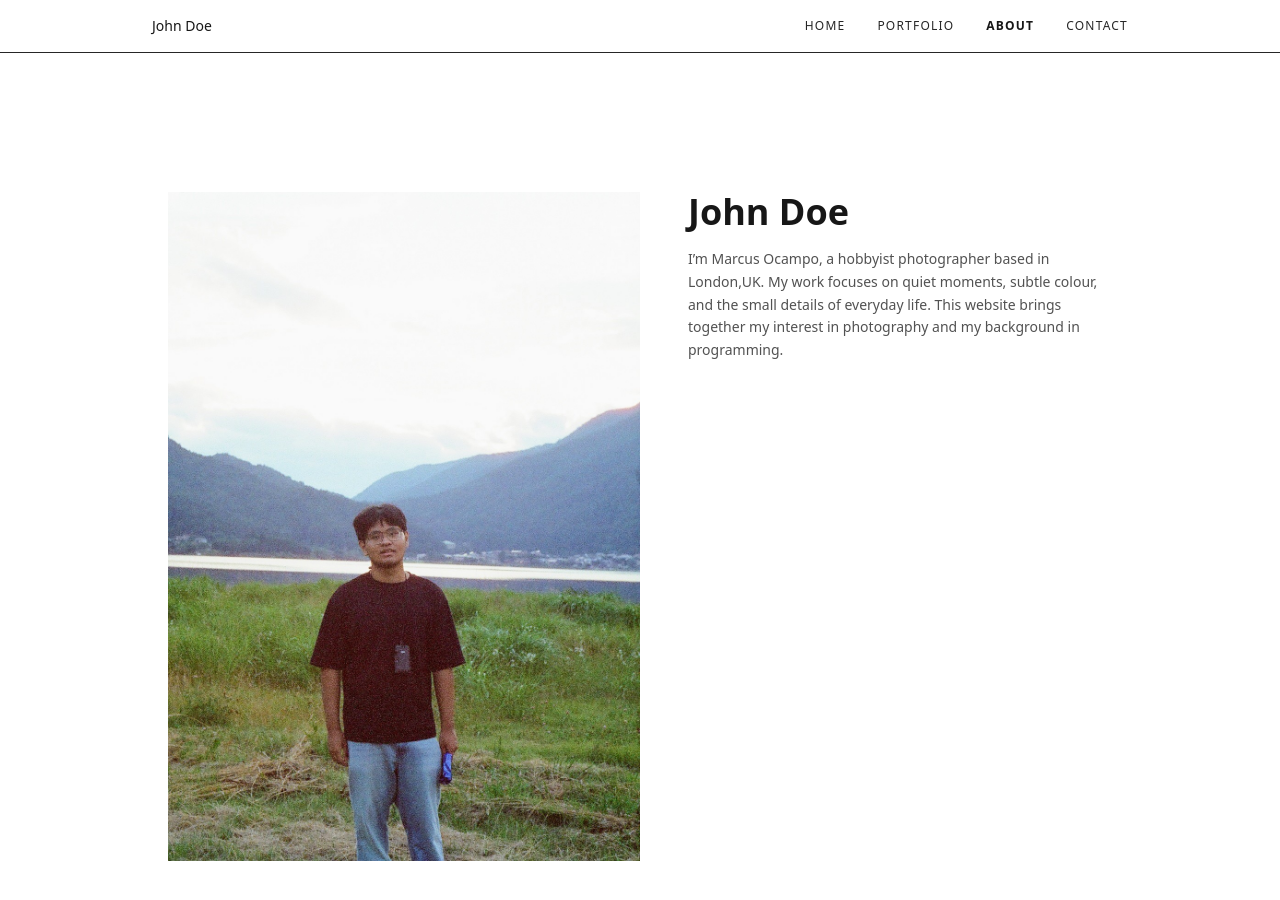
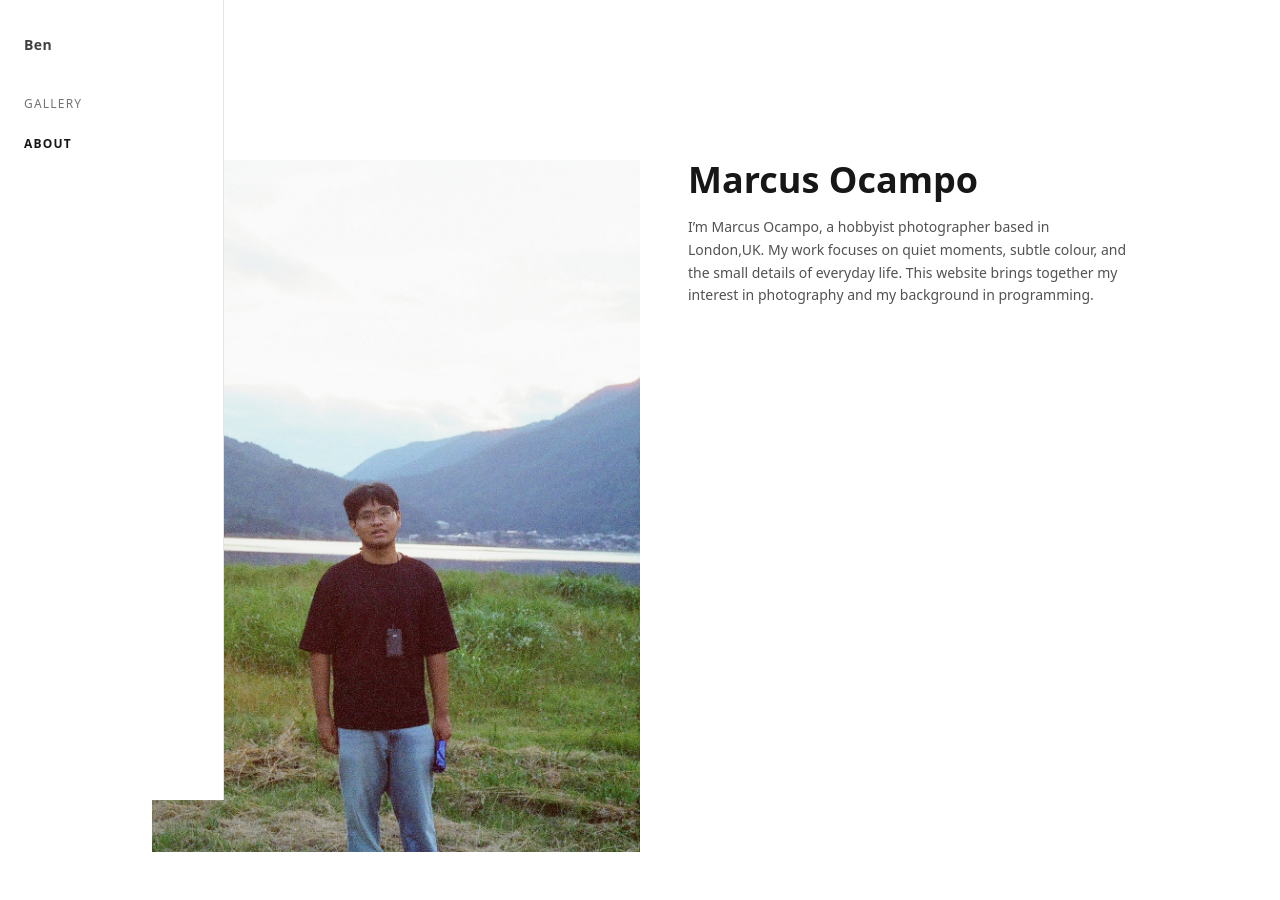
Before and after one commit to marc481/my-photo-portfolio, a React (Vite) app: page /about in a window 1280 px wide. Shown: the top 900 px of the page. Built offline with nearby package versions, Linux system fonts and the light colour scheme.

Commit message:
Website Redesign

```diff
--- a/src/App.tsx
+++ b/src/App.tsx
@@ -5,12 +5,12 @@ import AppNavigator from "./components/navigators/AppNavigator";
 
 export default function App() {
   return (
-    <div className="min-h-screen flex flex-col bg-white-950 text-neutral-900">
+    <div className="min-h-screen flex bg-white text-neutral-900">
       {/* Navbar at the top */}
       <Navbar />
 
       {/* Routed content in the middle */}
-      <main className="flex-1 max-w-5xl mx-auto w-full px-4 pt-24 pb-16">
+      <main className="flex-1 mal-56 px-10 py-16">
         <AppNavigator />
       </main>
     </div>
--- a/src/components/layout/Navbar.tsx
+++ b/src/components/layout/Navbar.tsx
@@ -1,64 +1,51 @@
 import { NavLink } from "react-router-dom";
 
-export default function Navbar() {
+export default function NavBar() {
   return (
-    <header className="fixed top-0 left-0 right-0 z-20 border-b border-neutral-800 bg-white/90 backdrop-blur">
-      <nav className="mx-auto flex max-w-5xl items-center justify-between px-6 py-4">
-        {/*Centered Navigation */}
-        <p className="text-sm font-medium text-neutral-900">John Doe</p>
-
-        {/*Centered Navigation */}
-        <div className="flex gap-8 text-xs uppercase tracking-widest text-neutral-800">
-          {/* Helper to keep classes consistent */}
-
+    <aside className="fixed left-0 top-0 h-screen w-56 border-r border-neutral-200 bg-white px-6 py-8">
+      {/* Name / branding */}
+      <div>
         <NavLink
           to="/"
           className={({ isActive }) =>
-              `transition hover:text-neutral-900 ${
-                isActive ? "text-neutral-900 font-semibold" : ""
+            `inline-block text-sm font-semibold tracking-wide transition ${
+              isActive
+                ? "text-neutral-900"
+                : "text-neutral-700 hover:text-neutral-900"
             }`
           }
         >
-            Home
+          Ben
         </NavLink>
+      </div>
 
-          {/* Gallery / Portfolio Screen */}
+      {/* Spacer between name and nav */}
+      <div className="mt-10" />
+
+      {/* Navigation */}
+      <nav className="flex flex-col gap-6 text-xs uppercase tracking-widest">
         <NavLink
           to="/gallery"
           className={({ isActive }) =>
-              `transition hover:text-neutral-900 ${
-                isActive ? "text-neutral-900 font-semibold" : ""
-              }`
+            isActive
+              ? "font-semibold text-neutral-900"
+              : "text-neutral-500 hover:text-neutral-900 transition"
           }
         >
-            Portfolio
+          Gallery
         </NavLink>
 
-          {/* About Screen */}
         <NavLink
           to="/about"
           className={({ isActive }) =>
-              `transition hover:text-neutral-900 ${
-                isActive ? "text-neutral-900 font-semibold" : ""
-              }`
+            isActive
+              ? "font-semibold text-neutral-900"
+              : "text-neutral-500 hover:text-neutral-900 transition"
           }
         >
           About
         </NavLink>
-
-          {/* Contact Screen */}
-          <NavLink
-            to="/contact"
-            className={({ isActive }) =>
-              `transition hover:text-neutral-900 ${
-                isActive ? "text-neutral-900 font-semibold" : ""
-              }`
-            }
-          >
-            Contact
-          </NavLink>
-        </div>
       </nav>
-    </header>
+    </aside>
   );
 }
--- a/src/components/screens/AboutScreen.tsx
+++ b/src/components/screens/AboutScreen.tsx
@@ -12,7 +12,7 @@ export default function AboutScreen() {
         {/* Text */}
         <div className="space-y-4 md:w-1/2">
           <h1 className="text-3xl md:text-4xl font-semibold leading-tight">
-            John Doe
+            Marcus Ocampo
           </h1>
 
           <p className="text-sm text-neutral-600 leading-relaxed">
```
Lines whose indentation alone changed are shown as unchanged.
